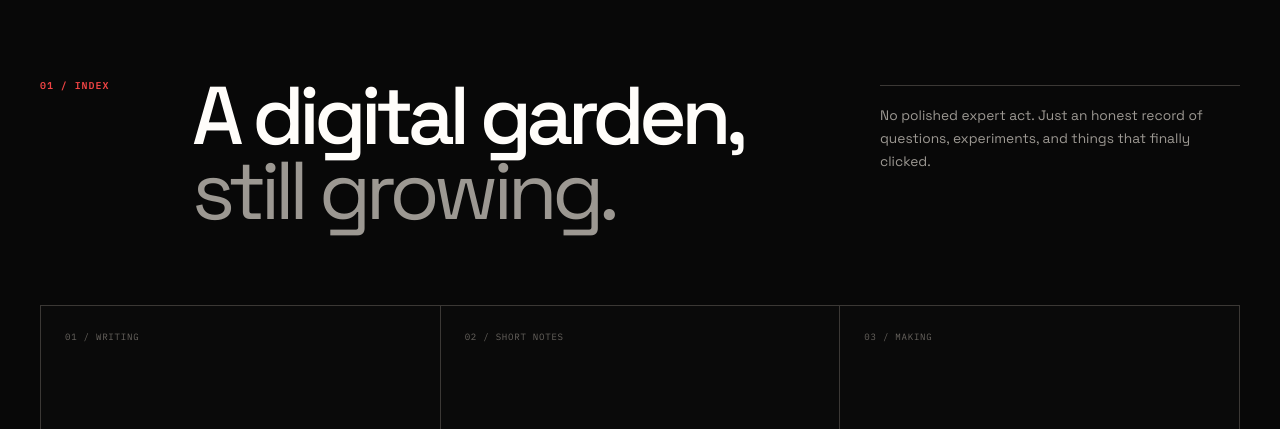
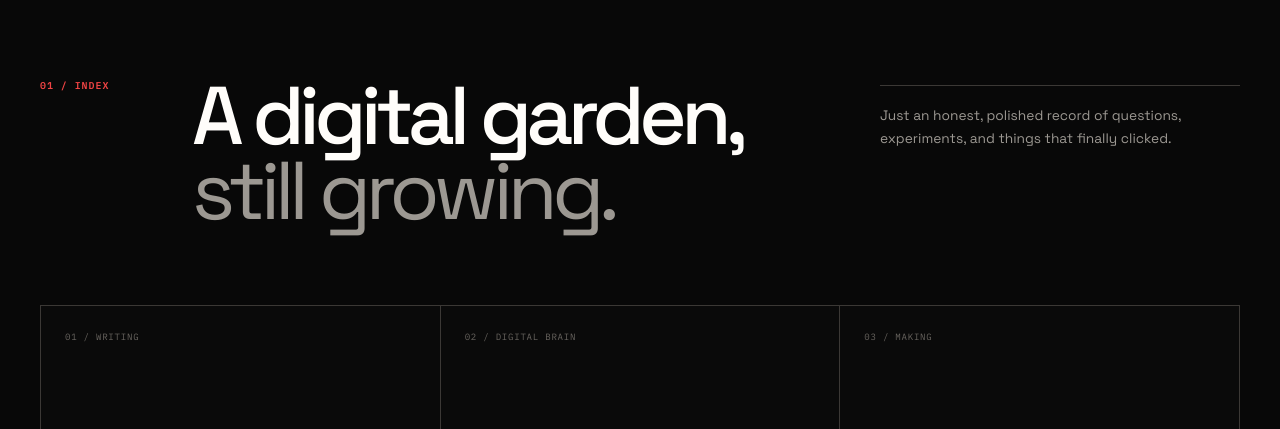
Before and after one commit to uday0214/uday0214.github.io, a Jekyll site: the page built from index.md, in a window 1280 px wide and 900 px high, scrolled down 855 px. Shown: the part 154-583 px from the top of the window. Built offline with Jekyll 4.4.1, drawn with Linux system fonts in a browser that asks for light colours; some of the changed text lies outside the part shown.

Commit message:
replaced some ai slop texts, with more human words

```diff
--- a/_layouts/home.html
+++ b/_layouts/home.html
@@ -1,6 +1,7 @@
 ---
 layout: default
 ---
+
 <section class="home-hero site-shell" aria-labelledby="home-title">
   <div class="home-hero__copy">
     <div class="hero-status">
@@ -8,10 +9,11 @@ layout: default
       <p class="hero-status__meta">CS / YEAR 01 / BUILD 001</p>
     </div>
 
-    <h1 id="home-title">Curious by<br><span>default.</span></h1>
+    <h1 id="home-title">Curious by<br /><span>default.</span></h1>
 
     <p class="home-hero__lede">
-      I’m Udaya — a computer science student documenting the messy, rewarding process of understanding computers and building with code.
+      I’m Udaya — a computer science student documenting the messy, rewarding
+      process of understanding computers and building with code.
     </p>
 
     <div class="home-hero__actions">
@@ -30,19 +32,28 @@ layout: default
       <span class="focus-panel__live"><i></i> live</span>
     </div>
     <div class="focus-panel__body">
-      <div class="focus-panel__command"><span>$</span> cat current_focus.txt</div>
+      <div class="focus-panel__command">
+        <span>$</span> cat current_focus.txt
+      </div>
       <ol class="focus-list">
         <li>
           <span>01</span>
-          <div><small>studying</small><strong>Computer science foundations</strong></div>
+          <div>
+            <small>studying</small><strong>Computer science foundations</strong>
+          </div>
         </li>
         <li>
           <span>02</span>
-          <div><small>building</small><strong>Projects &amp; tiny experiments</strong></div>
+          <div>
+            <small>building</small
+            ><strong>Projects &amp; tiny experiments</strong>
+          </div>
         </li>
         <li>
           <span>03</span>
-          <div><small>publishing</small><strong>Notes from the process</strong></div>
+          <div>
+            <small>publishing</small><strong>Notes from the process</strong>
+          </div>
         </li>
       </ol>
       <p class="terminal-cursor">keep_going<span>_</span></p>
@@ -57,16 +68,23 @@ layout: default
 
 <div class="signal-strip" aria-hidden="true">
   <div class="signal-strip__track">
-    <span>COMPUTER SCIENCE</span><i>✦</i><span>PROGRAMMING</span><i>✦</i><span>BUILDING IN PUBLIC</span><i>✦</i><span>ALWAYS LEARNING</span><i>✦</i>
-    <span>COMPUTER SCIENCE</span><i>✦</i><span>PROGRAMMING</span><i>✦</i><span>BUILDING IN PUBLIC</span><i>✦</i><span>ALWAYS LEARNING</span><i>✦</i>
+    <span>COMPUTER SCIENCE</span><i>✦</i><span>PROGRAMMING</span><i>✦</i
+    ><span>BUILDING IN PUBLIC</span><i>✦</i><span>ALWAYS LEARNING</span><i>✦</i>
+    <span>COMPUTER SCIENCE</span><i>✦</i><span>PROGRAMMING</span><i>✦</i
+    ><span>BUILDING IN PUBLIC</span><i>✦</i><span>ALWAYS LEARNING</span><i>✦</i>
   </div>
 </div>
 
 <section class="home-section site-shell" aria-labelledby="explore-title">
   <div class="section-heading">
     <p class="section-heading__index">01 / INDEX</p>
-    <h2 id="explore-title">A digital garden,<br><span>still growing.</span></h2>
-    <p class="section-heading__note">No polished expert act. Just an honest record of questions, experiments, and things that finally clicked.</p>
+    <h2 id="explore-title">
+      A digital garden,<br /><span>still growing.</span>
+    </h2>
+    <p class="section-heading__note">
+      Just an honest, polished record of questions, experiments, and things that
+      finally clicked.
+    </p>
   </div>
 
   <div class="path-grid">
@@ -78,8 +96,8 @@ layout: default
     </a>
 
     <a class="path-card" href="{{ '/til/' | relative_url }}">
-      <span class="path-card__number">02 / SHORT NOTES</span>
-      <h3>Today<br>I Learned</h3>
+      <span class="path-card__number">02 / DIGITAL BRAIN</span>
+      <h3>Today<br />I Learned</h3>
       <p>Small discoveries captured while studying and building.</p>
       <span class="path-card__arrow" aria-hidden="true">Explore ↗</span>
     </a>
@@ -93,18 +111,22 @@ layout: default
   </div>
 </section>
 
-<section class="home-section home-section--notes site-shell" aria-labelledby="latest-title">
+<section
+  class="home-section home-section--notes site-shell"
+  aria-labelledby="latest-title"
+>
   <div class="section-heading section-heading--row">
     <p class="section-heading__index">02 / LATEST</p>
-    <h2 id="latest-title">From the<br><span>notebook.</span></h2>
-    <a class="text-link" href="{{ '/blog/' | relative_url }}">All writing <span aria-hidden="true">↗</span></a>
+    <h2 id="latest-title">From the<br /><span>notebook.</span></h2>
+    <a class="text-link" href="{{ '/blog/' | relative_url }}"
+      >All writing <span aria-hidden="true">↗</span></a
+    >
   </div>
 
   {%- if site.posts.size > 0 -%}
   <div class="post-grid">
-      {%- for post in site.posts limit: 3 -%}
-        {%- include post-card.html post=post -%}
-      {%- endfor -%}
+    {%- for post in site.posts limit: 3 -%} {%- include post-card.html post=post
+    -%} {%- endfor -%}
   </div>
   {%- else -%}
   <div class="empty-state">
@@ -115,7 +137,5 @@ layout: default
 </section>
 
 {% if content != empty %}
-  <section class="site-shell home-extra prose">
-    {{ content }}
-  </section>
+<section class="site-shell home-extra prose">{{ content }}</section>
 {% endif %}
```
Also changed, not shown: _posts/2026-08-08-Hello-World.md (deleted, +0 -13 lines), about.md (+1 -0 lines). Lines whose indentation alone changed are shown as unchanged.
